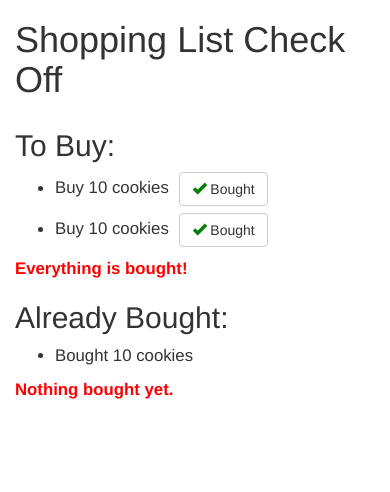
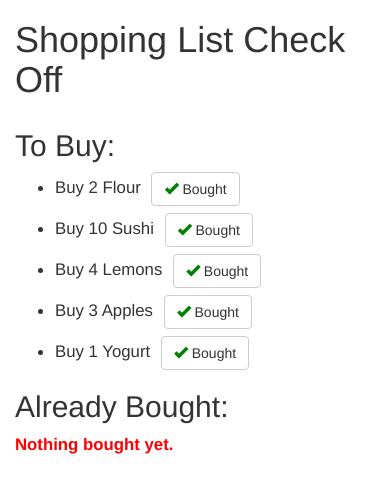
Before and after one commit to praveendan/angular-spa.ggfalloon.github.io, a plain HTML site: page mod2_solution/index.html in a window 390 px wide. Drawn offline with nearby package versions, Linux system fonts and the light colour scheme; some packages are replaced by stand-ins of ours.

Commit message:
Update index.html

```diff
--- a/mod2_solution/index.html
+++ b/mod2_solution/index.html
@@ -1,5 +1,5 @@
 <!doctype html>
-<html lang="en">
+<html lang="en" ng-app="ShoppingListCheckoff">
   <head>
     <title>Shopping List Check Off</title>
     <meta name="viewport" content="width=device-width, initial-scale=1">
@@ -21,6 +21,9 @@
         color: green;
       }
     </style>
+    <script src="https://ajax.googleapis.com/ajax/libs/angularjs/1.8.2/angular.min.js"></script>
+    <script src="https://ajax.googleapis.com/ajax/libs/angularjs/1.8.2/angular-route.js"></script>
+    <script src="app.js"></script>
   </head>
 <body>
   <div class="container">
@@ -29,22 +32,22 @@
   <div class="row">
 
     <!-- To Buy List -->
-    <div class="col-md-6">
+    <div class="col-md-6" ng-controller="ToBuyController as toBuy">
      <h2>To Buy:</h2>
      <ul>
-       <li>Buy 10 cookies <button class="btn btn-default"><span class="glyphicon glyphicon-ok"></span> Bought</button></li>
-       <li>Buy 10 cookies <button class="btn btn-default"><span class="glyphicon glyphicon-ok"></span> Bought</button></li>
+       <li ng-repeat="item in toBuy.toBuyItems"> Buy {{ item.quantity }} {{ item.name }}
+        <button class="btn btn-default" ng-click="toBuy.boughtItem($index, item);"><span class="glyphicon glyphicon-ok"></span> Bought</button></li>
      </ul>
-     <div class="emptyMessage">Everything is bought!</div>
+     <div class="emptyMessage" ng-if="checkEmpty()">Everything is bought!</div>
     </div>
 
     <!-- Already Bought List -->
-    <div class="col-md-6">
+    <div class="col-md-6" ng-controller="AlreadyBoughtController as bought">
      <h2>Already Bought:</h2>
      <ul>
-       <li>Bought 10 cookies</li>
+       <li ng-repeat="item in bought.boughtItems">Bought {{ item.quantity }} {{ item.name}}</li>
      </ul>
-     <div class="emptyMessage">Nothing bought yet.</div>
+     <div class="emptyMessage" >Nothing bought yet.</div>
     </div>
   </div>
 </div>
```
